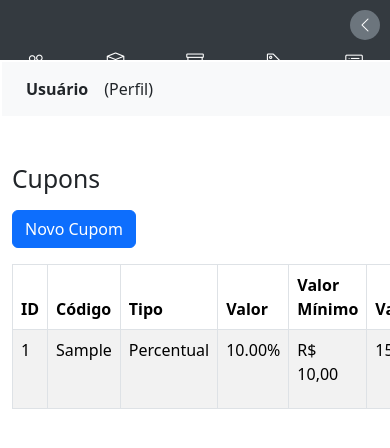
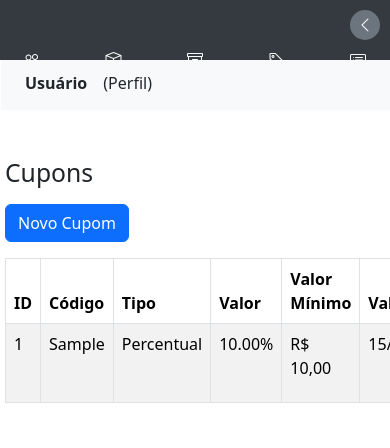
Before and after one commit to feinfo/ERP, a CodeIgniter app: page /database/index.php/cupom/index in a window 390 px wide; the page is wider, and only the part inside the window is pictured. Shown: the top 448 px of that part. Run offline with CodeIgniter, Linux system fonts and the light colour scheme; tables that the repository leaves empty hold one stand-in row (values such as "Sample post"); some libraries are stand-ins or nearby versions.

Commit message:
fix: melhoria layout responsivo

```diff
--- a/app/application/views/templates/_header.php
+++ b/app/application/views/templates/_header.php
@@ -72,7 +72,7 @@
                 z-index: 1050;
                 left: 0;
                 top: 0;
-                padding: 0 10px;
+                padding: 0 0px;
                 overflow-x: auto;
             }
             .sidebar .nav {
@@ -82,8 +82,8 @@
                 justify-content: space-between;
             }
             .sidebar .nav-link {
-                padding: 0.5rem 0.7rem;
-                font-size: 1.1rem;
+                padding: 0.5rem 0.5rem;
+                font-size: 1rem;
             }
             .sidebar .nav-link .text {
                 display: none;
@@ -94,18 +94,18 @@
             }
             .main-content {
                 margin-left: 0 !important;
-                margin-top: 70px;
-                padding: 10px;
+                margin-top: 60px;
+                padding: 5px 2px 2px 2px;
             }
         }
         @media (max-width: 575.98px) {
             .container, .container-fluid {
-                padding-left: 5px !important;
-                padding-right: 5px !important;
+                padding-left: 2px !important;
+                padding-right: 2px !important;
             }
             .main-content {
-                margin-top: 60px;
-                padding: 2px;
+                margin-top: 55px;
+                padding: 1px;
             }
         }
     </style>
```
